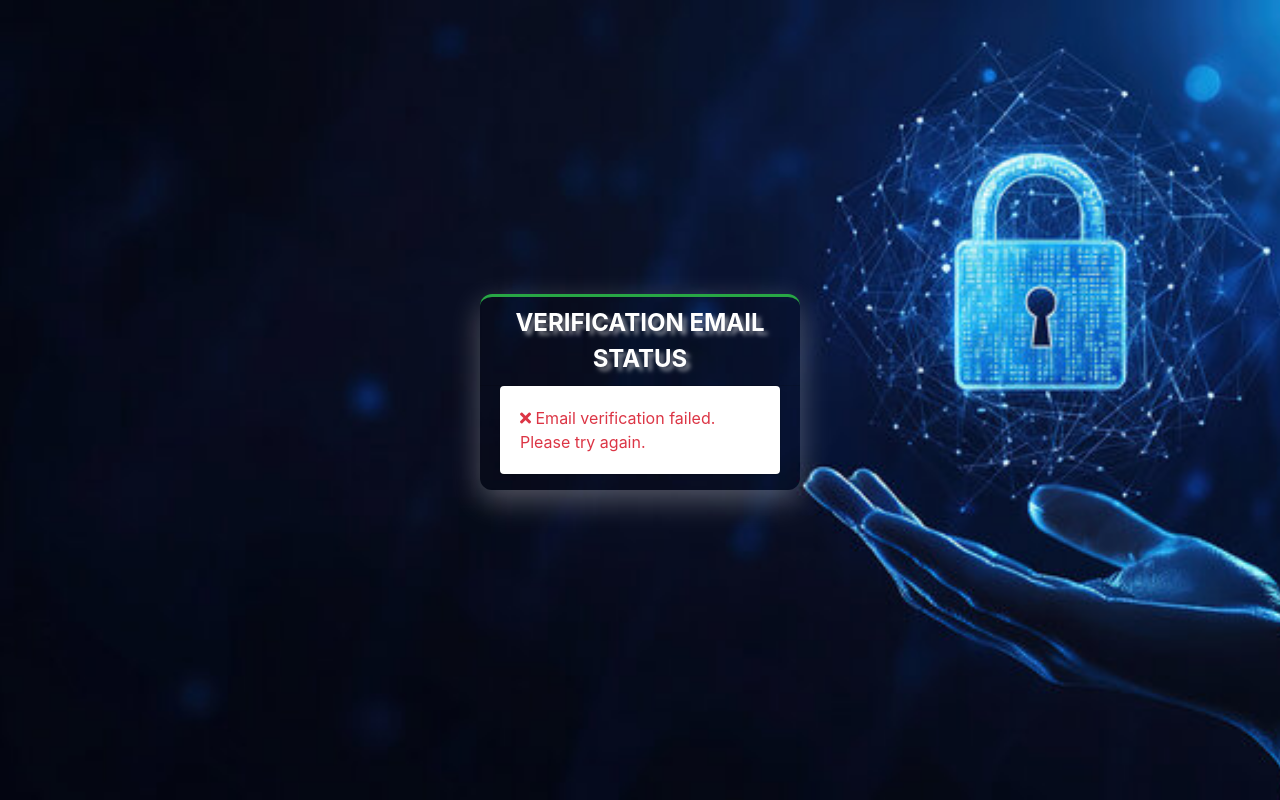
After one commit to Der300/task-manager-laravel, a Laravel app: template resources/views/auth/verify-email-status.blade.php in a window 1280 px wide. The commit adds this page. Run offline with Laravel 12, Linux system fonts and the light colour scheme; the template is opened without the code that fills it, so the values that code supplies are empty; the visitor is signed in with stand-in values (Sample User, id 1); parts of the project's set-up code (start-up, migrations or seed data) failed here and were passed over; some libraries are stand-ins or nearby versions.

Commit message:
GĐ 1-9-2: Cập nhật các chức năng liên quan đến việc gửi email xác nhận, bao gồm gửi link đặt lại mật khẩu và link xác nhận email (Cập nhật gửi email xác nhận, trang xác nhận và polling kiểm tra trạng thái).

```diff
--- a/app/Http/Controllers/Auth/EmailVerificationNotificationController.php
+++ b/app/Http/Controllers/Auth/EmailVerificationNotificationController.php
@@ -19,6 +19,6 @@ class EmailVerificationNotificationController extends Controller
 
         $request->user()->sendEmailVerificationNotification();
 
-        return back()->with('status', 'verification-link-sent');
+        return back()->with('success', 'verification-link-sent');
     }
 }
--- a/app/Http/Controllers/Auth/EmailVerificationPromptController.php
+++ b/app/Http/Controllers/Auth/EmailVerificationPromptController.php
@@ -14,8 +14,21 @@ class EmailVerificationPromptController extends Controller
      */
     public function __invoke(Request $request): RedirectResponse|View
     {
-        return $request->user()->hasVerifiedEmail()
-                    ? redirect()->intended(route('dashboard', absolute: false))
-                    : view('auth.verify-email');
+        if ($request->user()->hasVerifiedEmail()) {
+            return redirect()->intended(route('dashboard', absolute: false));
+        }
+
+        //Gửi tự động 1 lần khi truy cập trong 1 session
+        if (!session()->has('verification_mail_sent')) {
+            $request->user()->sendEmailVerificationNotification();
+            session()->put('verification_mail_sent', true);
+        }
+
+        return view('auth.verify-email');
+    }
+
+    public function statusView()
+    {
+        return view('auth.verify-email-status');
     }
 }
--- a/app/Models/User.php
+++ b/app/Models/User.php
@@ -2,15 +2,17 @@
 
 namespace App\Models;
 
+use Illuminate\Contracts\Auth\MustVerifyEmail;
 use Illuminate\Foundation\Auth\User as Authenticatable;
 use Illuminate\Database\Eloquent\Factories\HasFactory;
+use Illuminate\Database\Eloquent\SoftDeletes;
 use Illuminate\Notifications\Notifiable;
 use Spatie\Permission\Traits\HasRoles;
 
-class User extends Authenticatable
+class User extends Authenticatable implements MustVerifyEmail
 {
     public $table = 'users';
-    use HasFactory,Notifiable, HasRoles;
+    use HasFactory, Notifiable, HasRoles, SoftDeletes;
 
     public function projects()
     { //moi quan he many-to-many project_user table
--- /dev/null
+++ b/resources/views/auth/verify-email-status.blade.php
@@ -0,0 +1,15 @@
+@extends('layouts.auth-without-header')
+
+@section('auth_title', 'Verification Email Status')
+@section('auth_color', 'success')
+
+@section('auth_content')
+    <div class="card">
+        <div class="card-body {{ $status === 'success' ? 'text-success' : 'text-danger' }}">
+            <i class="fa {{ $status === 'success' ? 'fa-check' : 'fa-times' }}" aria-hidden="true"></i>
+            <span>
+                {{ $status === 'success' ? 'Your email has been successfully verified!' : 'Email verification failed. Please try again.' }}
+            </span>
+        </div>
+    </div>
+@endsection
--- a/config/auth.php
+++ b/resources/views/layouts/auth-without-header.blade.php
@@ -1,115 +1,108 @@
-<?php
+<!DOCTYPE html>
+<html>
 
-return [
+<head>
+    <title>@yield('auth_title')</title>
+    <link rel="stylesheet" href="{{ asset('vendor/adminlte/dist/css/adminlte.min.css') }}">
+    <link rel="stylesheet" href="{{ asset('vendor/fontawesome-free/css/all.min.css') }}">
+    <link href="https://cdn.jsdelivr.net/npm/sweetalert2@11/dist/sweetalert2.min.css" rel="stylesheet">
+    {{-- them style cho header card, label animation cua input --}}
+    <style>
+        .auth-page {
+            display: flex;
+            height: 100vh;
+            align-items: center;
+            justify-content: center;
+            background: url('{{ asset('images/background.jpg') }}') no-repeat center center fixed;
+            background-size: cover;
+        }
 
-    /*
-    |--------------------------------------------------------------------------
-    | Authentication Defaults
-    |--------------------------------------------------------------------------
-    |
-    | This option defines the default authentication "guard" and password
-    | reset "broker" for your application. You may change these values
-    | as required, but they're a perfect start for most applications.
-    |
-    */
+        .card-custom {
+            background: rgba(0, 0, 0, 0.1);
+            border-radius: 12px;
+            box-shadow: 0 10px 30px rgba(255, 255, 255, 0.3);
+        }
 
-    'defaults' => [
-        'guard' => env('AUTH_GUARD', 'web'),
-        'passwords' => env('AUTH_PASSWORD_BROKER', 'users'),
-    ],
+        .auth-wrapper {
+            position: relative;
+            margin: 20px 0;
+        }
 
-    /*
-    |--------------------------------------------------------------------------
-    | Authentication Guards
-    |--------------------------------------------------------------------------
-    |
-    | Next, you may define every authentication guard for your application.
-    | Of course, a great default configuration has been defined for you
-    | which utilizes session storage plus the Eloquent user provider.
-    |
-    | All authentication guards have a user provider, which defines how the
-    | users are actually retrieved out of your database or other storage
-    | system used by the application. Typically, Eloquent is utilized.
-    |
-    | Supported: "session"
-    |
-    */
+        .label {
+            position: absolute;
+            left: 5px;
+            top: 50%;
+            transform: translateY(-50%);
 
-    'guards' => [
-        'web' => [
-            'driver' => 'custom-session',
-            'provider' => 'users',
-        ],
-    ],
+            padding: 0 5px;
+            border-radius: 5px;
+            font-weight: bold;
+            font-size: 16px;
+            pointer-events: none;
+            transition: all 0.2s ease-in-out;
+            background: white;
+        }
 
-    /*
-    |--------------------------------------------------------------------------
-    | User Providers
-    |--------------------------------------------------------------------------
-    |
-    | All authentication guards have a user provider, which defines how the
-    | users are actually retrieved out of your database or other storage
-    | system used by the application. Typically, Eloquent is utilized.
-    |
-    | If you have multiple user tables or models you may configure multiple
-    | providers to represent the model / table. These providers may then
-    | be assigned to any extra authentication guards you have defined.
-    |
-    | Supported: "database", "eloquent"
-    |
-    */
+        .auth-wrapper:focus-within .label,
+        .auth-wrapper .input:not(:placeholder-shown)+.label,
+        .auth-wrapper .select:valid+.label {
+            top: 0;
+            font-size: 12px;
+        }
 
-    'providers' => [
-        'users' => [
-            'driver' => 'eloquent',
-            'model' => App\Models\User::class,
-        ],
+        .icon {
+            position: absolute;
+            right: 10px;
+            top: 50%;
+            transform: translateY(-50%);
+            cursor: pointer;
+        }
 
-        // 'users' => [
-        //     'driver' => 'database',
-        //     'table' => 'users',
-        // ],
-    ],
+        .text-s24 {
+            font-size: 24px;
+        }
 
-    /*
-    |--------------------------------------------------------------------------
-    | Resetting Passwords
-    |--------------------------------------------------------------------------
-    |
-    | These configuration options specify the behavior of Laravel's password
-    | reset functionality, including the table utilized for token storage
-    | and the user provider that is invoked to actually retrieve users.
-    |
-    | The expiry time is the number of minutes that each reset token will be
-    | considered valid. This security feature keeps tokens short-lived so
-    | they have less time to be guessed. You may change this as needed.
-    |
-    | The throttle setting is the number of seconds a user must wait before
-    | generating more password reset tokens. This prevents the user from
-    | quickly generating a very large amount of password reset tokens.
-    |
-    */
+        .text-shadow {
+            text-shadow: 4px 4px 4px rgba(255, 255, 255, 0.5);
+        }
+    </style>
+</head>
 
-    'passwords' => [
-        'users' => [
-            'provider' => 'users',
-            'table' => env('AUTH_PASSWORD_RESET_TOKEN_TABLE', 'password_reset_tokens'),
-            'expire' => 60,
-            'throttle' => 60,
-        ],
-    ],
+<body>
+    {{-- body --}}
+    <div class="auth-page">
+        <div class="card card-@yield('auth_color') card-outline w-25 card-custom">
+            {{-- title --}}
+            <div class="card-header text-center font-weight-bold text-shadow text-s24 p-2 text-uppercase text-white">
+                @yield('auth_title')
+            </div>
+            {{-- content --}}
+            <div class="card-body py-0">
+                @yield('auth_content')
+            </div>
+        </div>
+    </div>
 
-    /*
-    |--------------------------------------------------------------------------
-    | Password Confirmation Timeout
-    |--------------------------------------------------------------------------
-    |
-    | Here you may define the number of seconds before a password confirmation
-    | window expires and users are asked to re-enter their password via the
-    | confirmation screen. By default, the timeout lasts for three hours.
-    |
-    */
+    <script src="https://cdn.jsdelivr.net/npm/sweetalert2@11"></script>
+    @include('components.sweet-alert')
+    {{-- chuyen doi giua type password va text de xem --}}
+    <script type="text/javascript">
+        function togglePassword(inputId = 'password') {
+            const input = document.getElementById(inputId);
+            const icon = document.getElementById(`eye-icon-${inputId}`);
 
-    'password_timeout' => env('AUTH_PASSWORD_TIMEOUT', 10800),
+            if (input.type === 'password') {
+                input.type = 'text';
+                icon.classList.add('fa-eye');
+                icon.classList.remove('fa-eye-slash');
+            } else {
+                input.type = 'password';
+                icon.classList.add('fa-eye-slash');
+                icon.classList.remove('fa-eye');
+            }
+        }
+    </script>
+    @yield('auth-script')
+</body>
 
-];
+</html>
--- a/routes/auth.php
+++ b/routes/auth.php
@@ -42,7 +42,11 @@ Route::middleware('auth')->group(function () {
     )->middleware('role:admin|super-admin|manager|leader')->name('users.send-reset-link');
 
     //Xác minh email
-    Route::get('verify-email', EmailVerificationPromptController::class)->name('verification.notice');
+    Route::get('verify-email', EmailVerificationPromptController::class)->middleware('throttle:6,1')->name('verification.notice');
+
+    Route::get('/verify-email-status', function () {
+        return ['verified' => Auth::user()->hasVerifiedEmail()];
+    })->middleware('auth'); //goi trong JS polling khi xác minh email
 
     Route::controller(VerifyEmailController::class)->middleware(['signed', 'throttle:6,1'])->group(function () {
         Route::get('verify-email/{id}/{hash}', '__invoke')->name('verification.verify');
```
Also changed, not shown: app/Http/Controllers/Auth/PasswordResetLinkController.php (+15 -10 lines), app/Http/Controllers/Auth/SendResetPasswordLinkController.php (+11 -2 lines), app/Http/Controllers/Auth/VerifyEmailController.php (+8 -4 lines), resources/views/auth/forgot-password.blade.php (+2 -7 lines), resources/views/auth/verify-email.blade.php (+36 -2 lines).
